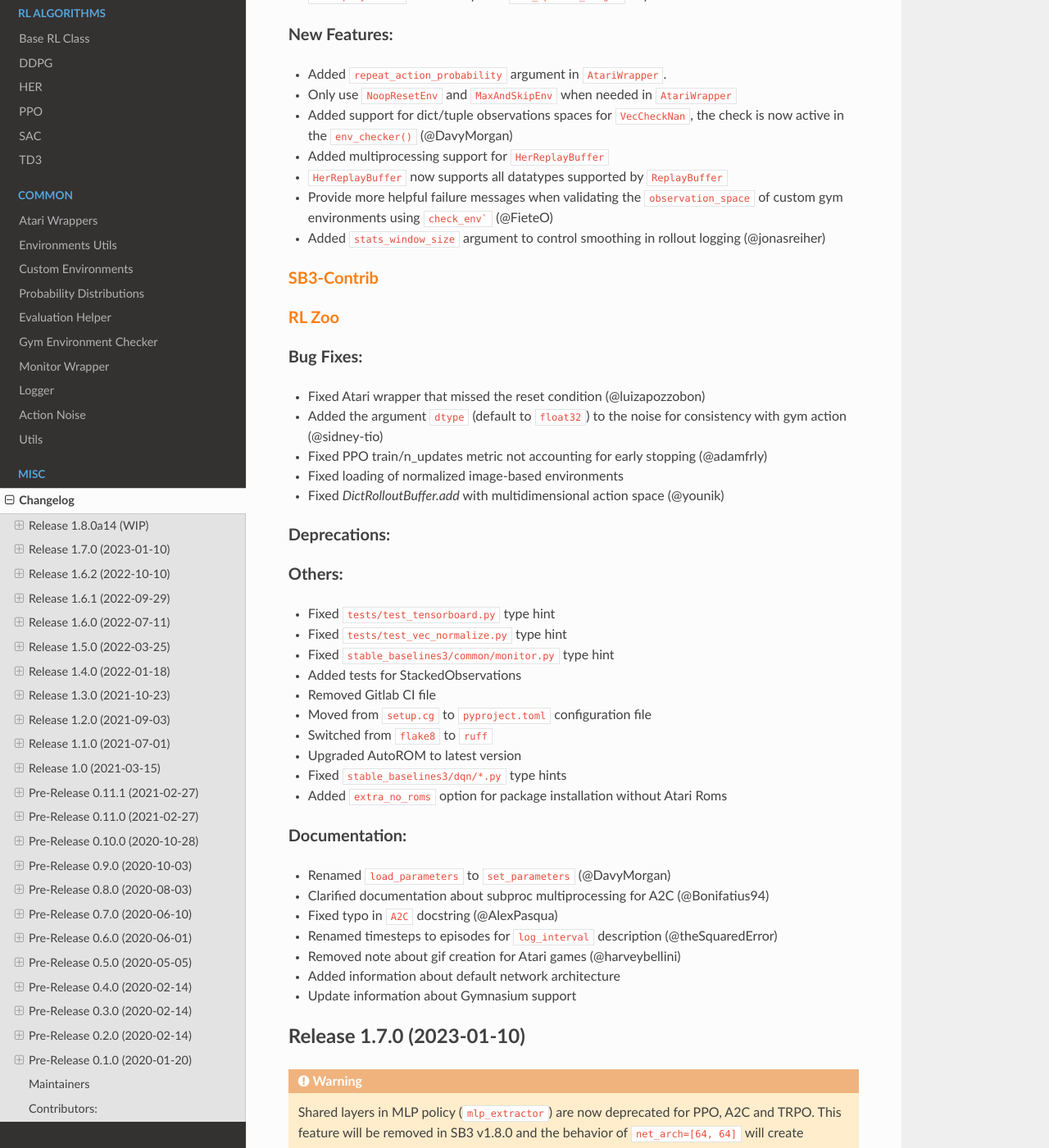
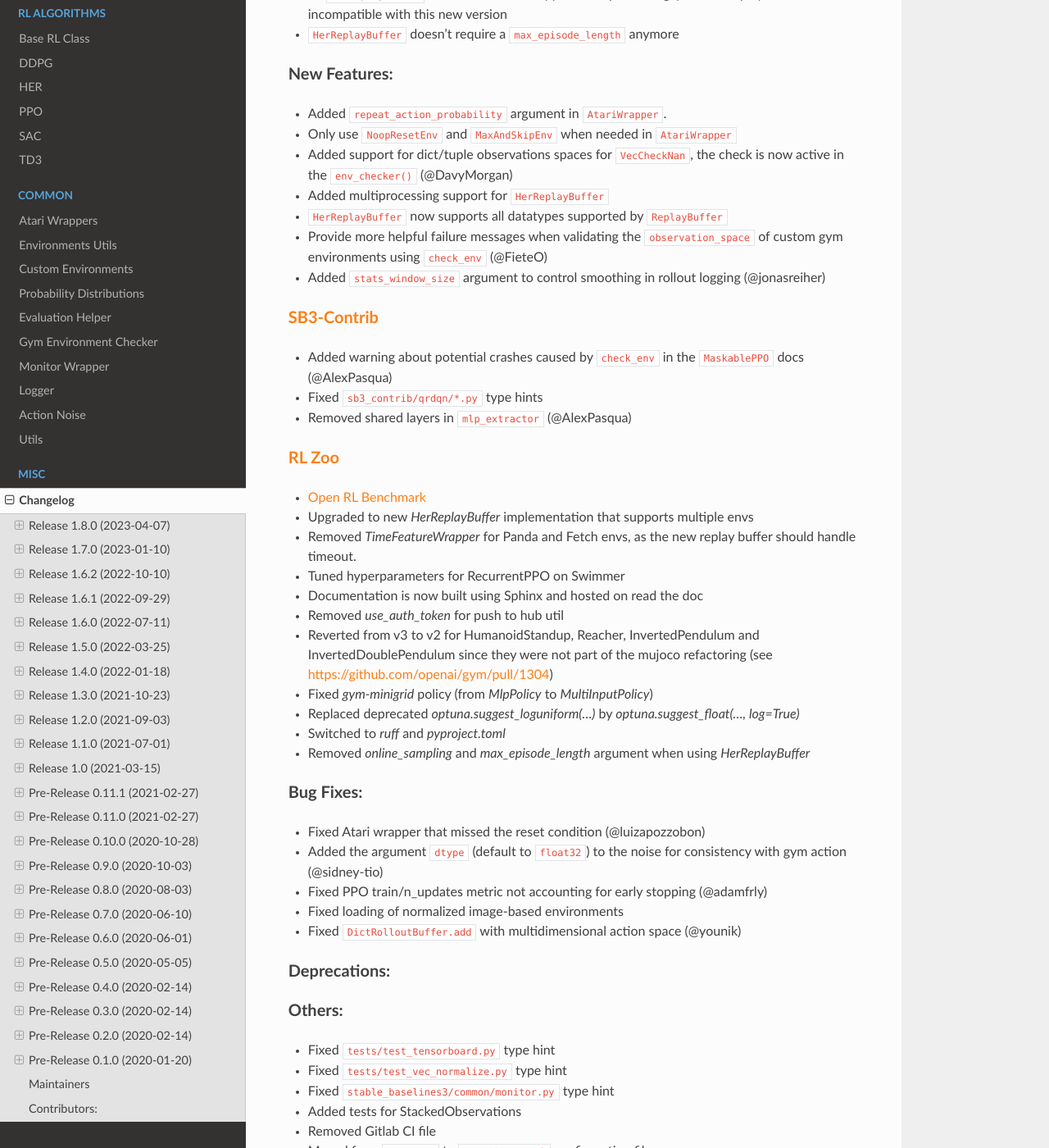
Before and after one commit to DLR-RM/stable-baselines3, a Sphinx documentation site: the page built from docs/misc/changelog.rst, in a window 1280 px wide and 1400 px high, scrolled down 671 px. Shown: the whole window at 82% size. Built offline with Sphinx 7.4.7 and the Read the Docs theme 2.0.0, drawn with Linux system fonts in a browser that asks for light colours; pages that are not in the unit, such as notebooks, are missing from menus; some of the changed text lies outside the part shown.

Commit message:
Update changelog and cleanup

````diff
--- a/docs/misc/changelog.rst
+++ b/docs/misc/changelog.rst
@@ -4,8 +4,10 @@ Changelog
 ==========
 
 
-Release 1.8.0a14 (WIP)
+Release 1.8.0 (2023-04-07)
 --------------------------
+
+**Multi-env HerReplayBuffer, Open RL Benchmark, Improved env checker**
 
 .. warning::
 
@@ -31,15 +33,29 @@ New Features:
 - Added support for dict/tuple observations spaces for ``VecCheckNan``, the check is now active in the ``env_checker()`` (@DavyMorgan)
 - Added multiprocessing support for ``HerReplayBuffer``
 - ``HerReplayBuffer`` now supports all datatypes supported by ``ReplayBuffer``
-- Provide more helpful failure messages when validating the ``observation_space`` of custom gym environments using ``check_env``` (@FieteO)
+- Provide more helpful failure messages when validating the ``observation_space`` of custom gym environments using ``check_env`` (@FieteO)
 - Added ``stats_window_size`` argument to control smoothing in rollout logging (@jonasreiher)
 
 
 `SB3-Contrib`_
 ^^^^^^^^^^^^^^
+- Added warning about potential crashes caused by ``check_env`` in the ``MaskablePPO`` docs (@AlexPasqua)
+- Fixed ``sb3_contrib/qrdqn/*.py`` type hints
+- Removed shared layers in ``mlp_extractor`` (@AlexPasqua)
 
 `RL Zoo`_
 ^^^^^^^^^
+- `Open RL Benchmark <https://github.com/openrlbenchmark/openrlbenchmark/issues/7>`_
+- Upgraded to new `HerReplayBuffer` implementation that supports multiple envs
+- Removed `TimeFeatureWrapper` for Panda and Fetch envs, as the new replay buffer should handle timeout.
+- Tuned hyperparameters for RecurrentPPO on Swimmer
+- Documentation is now built using Sphinx and hosted on read the doc
+- Removed `use_auth_token` for push to hub util
+- Reverted from v3 to v2 for HumanoidStandup, Reacher, InvertedPendulum and InvertedDoublePendulum since they were not part of the mujoco refactoring (see https://github.com/openai/gym/pull/1304)
+- Fixed `gym-minigrid` policy (from `MlpPolicy` to `MultiInputPolicy`)
+- Replaced deprecated `optuna.suggest_loguniform(...)` by `optuna.suggest_float(..., log=True)`
+- Switched to `ruff` and `pyproject.toml`
+- Removed `online_sampling` and `max_episode_length` argument when using `HerReplayBuffer`
 
 Bug Fixes:
 ^^^^^^^^^^
@@ -47,7 +63,7 @@ Bug Fixes:
 - Added the argument ``dtype`` (default to ``float32``) to the noise for consistency with gym action (@sidney-tio)
 - Fixed PPO train/n_updates metric not accounting for early stopping (@adamfrly)
 - Fixed loading of normalized image-based environments
-- Fixed `DictRolloutBuffer.add` with multidimensional action space (@younik)
+- Fixed ``DictRolloutBuffer.add`` with multidimensional action space (@younik)
 
 Deprecations:
 ^^^^^^^^^^^^^
--- a/setup.py
+++ b/setup.py
@@ -90,7 +90,7 @@ extra_no_roms = [
 
 extra_packages = extra_no_roms + [  # noqa: RUF005
     # For atari roms,
-    "autorom[accept-rom-license]~=0.5.5",
+    "autorom[accept-rom-license]~=0.6.0",
 ]
 
 
@@ -138,7 +138,7 @@ setup(
             # For spelling
             "sphinxcontrib.spelling",
             # Type hints support
-            "sphinx-autodoc-typehints==1.21.1",  # TODO: remove version constraint, see #1290
+            "sphinx-autodoc-typehints",
             # Copy button for code snippets
             "sphinx_copybutton",
         ],
--- a/stable_baselines3/version.txt
+++ b/stable_baselines3/version.txt
@@ -1 +1 @@
-1.8.0a14
+1.8.0
````
Also changed, not shown: 3 other files.
